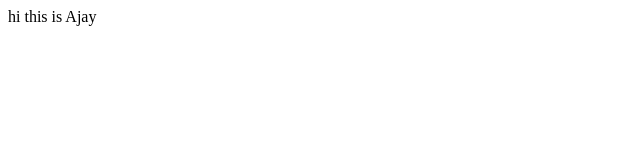
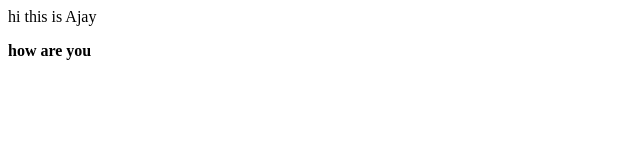
Before and after one commit to ajayyadav1431/localrepo, a plain HTML site: page index.html in a window 1280 px wide. Shown: the full height of the page, 0-640 px from the left. Drawn offline with Linux system fonts and the light colour scheme.

Commit message:
changed html

```diff
--- a/index.html
+++ b/index.html
@@ -1 +1,2 @@
 <p> hi this is Ajay </p>
+<b> how are you</b>
```
